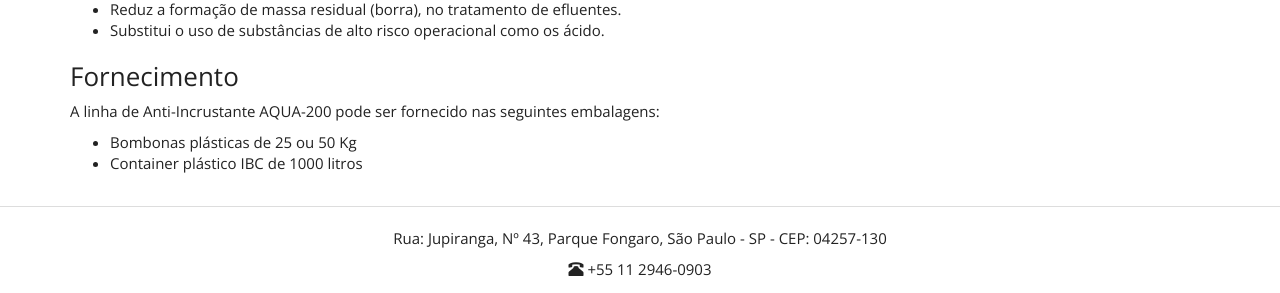
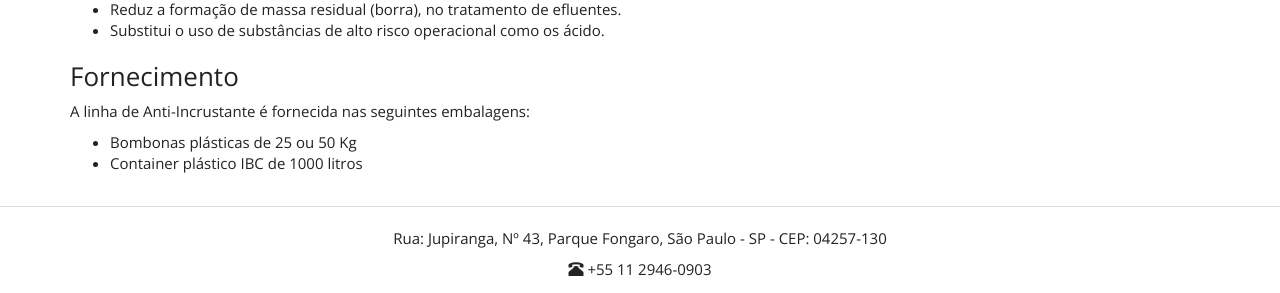
Before and after one commit to purewaterefluentes/purewaterefluentes.github.io, a Jekyll site: the page built from produtos/anti-incrustante.md, in a window 1280 px wide and 1131 px high. Shown: the part 809-1102 px from the top of the window. Built offline with Jekyll 4.4.1, drawn with Linux system fonts in a browser that asks for light colours; nearby versions of some CDN libraries; library files that are not in the unit come from our copies.

Commit message:
Update anti-incrustante.md

```diff
--- a/produtos/anti-incrustante.md
+++ b/produtos/anti-incrustante.md
@@ -28,7 +28,7 @@
 - Substitui o uso de substâncias de alto risco operacional como os ácido.
 
 ### Fornecimento
-A linha de Anti-Incrustante AQUA-200 pode ser fornecido nas seguintes embalagens:
+A linha de Anti-Incrustante é fornecida nas seguintes embalagens:
 
 - Bombonas plásticas de 25 ou 50 Kg
 - Container plástico IBC de 1000 litros
```
